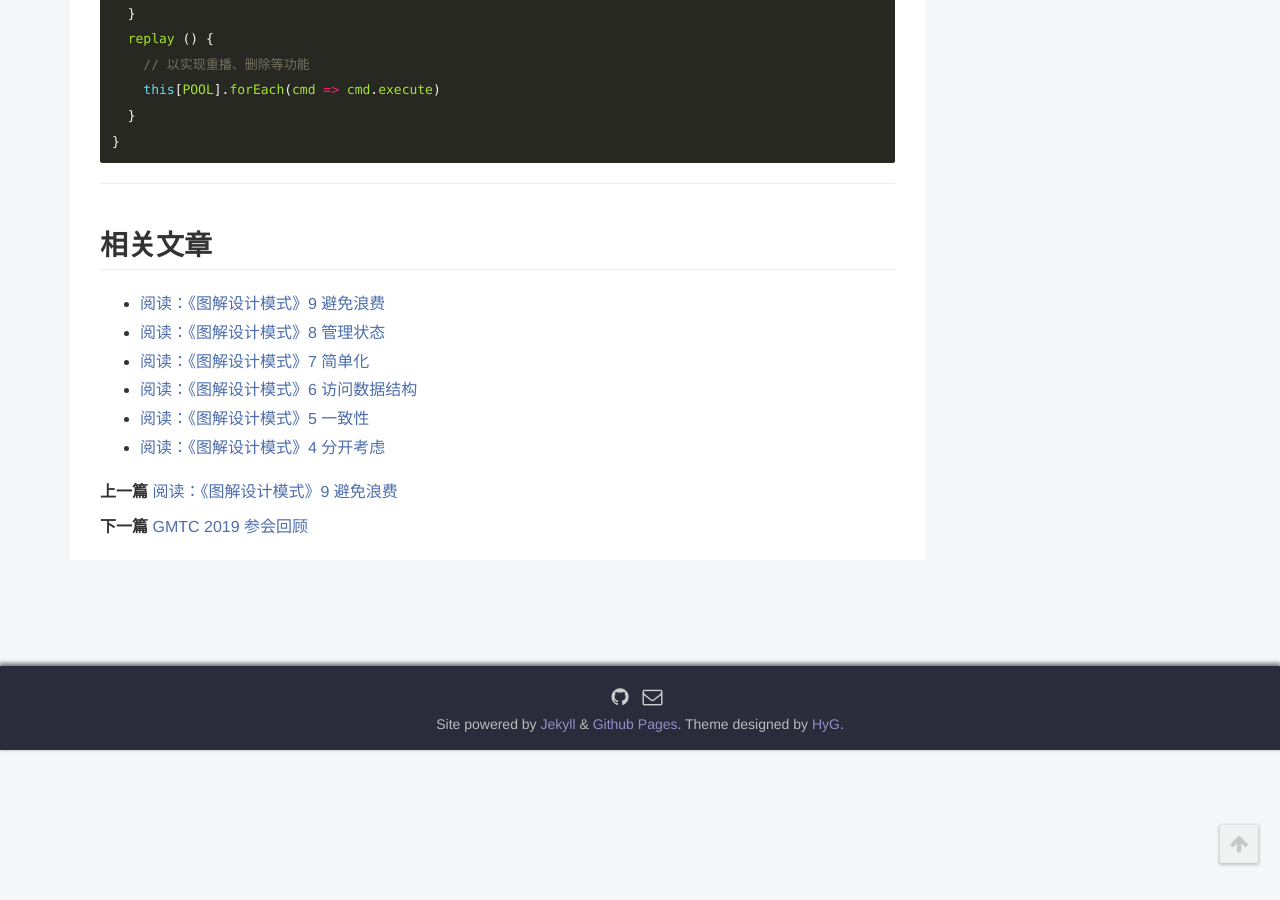
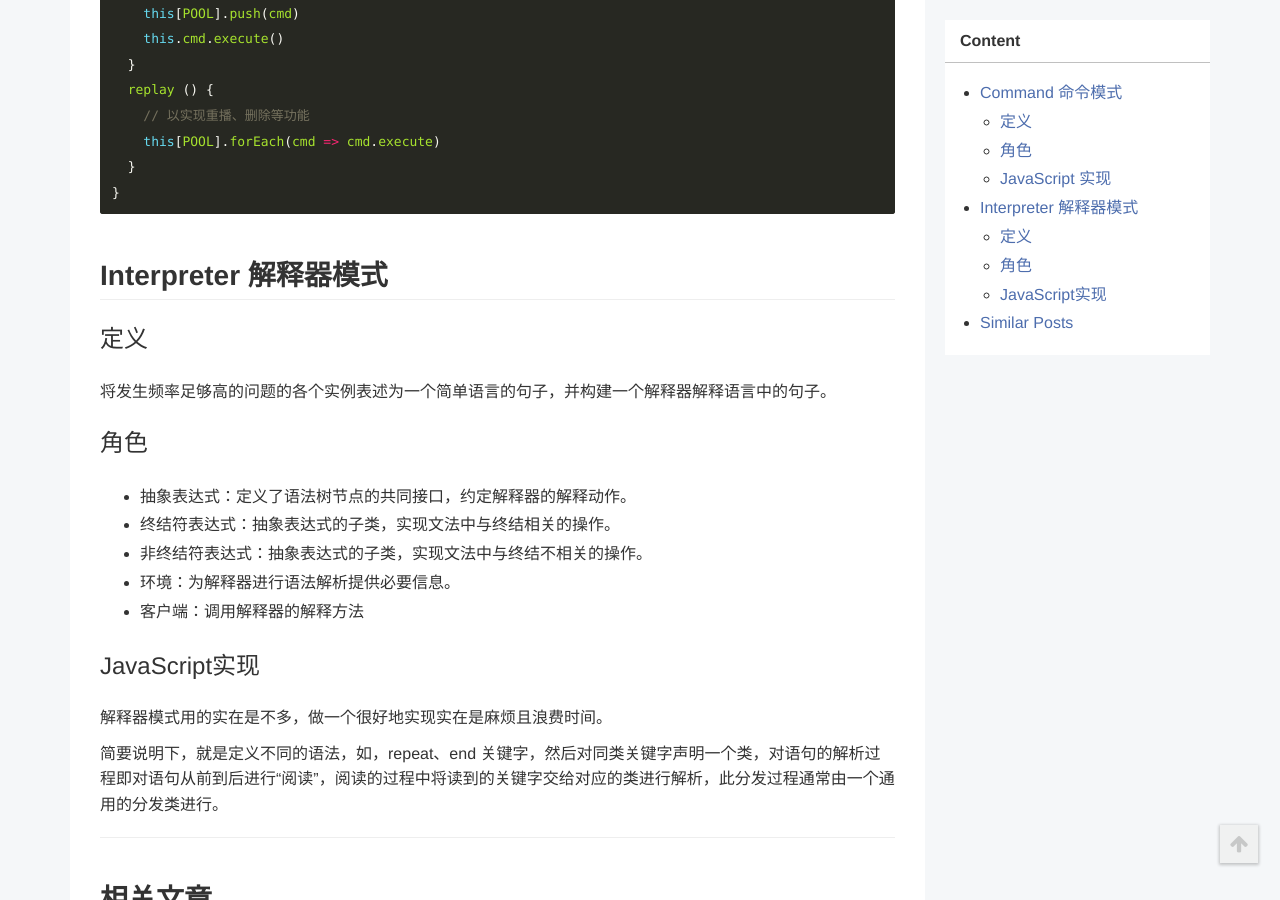
Before and after one commit to toBeTheLight/toBeTheLight.github.io, a Jekyll site: the page built from _posts/2019-05-26-《图解设计模式》10 用类来表现.md, in a window 1280 px wide and 900 px high, scrolled down 2587 px. Built offline with Jekyll 4.4.1, drawn with Linux system fonts in a browser that asks for light colours; a style sheet for code colours, icons or effects is not loaded; some of the changed text lies outside the part shown.

Commit message:
feat: 完

````diff
--- a/_posts/2019-05-26-《图解设计模式》10 用类来表现.md
+++ b/_posts/2019-05-26-《图解设计模式》10 用类来表现.md
@@ -10,7 +10,7 @@ author: toBeTheLight
 {:toc}
 书中将 Command 命令模式、Interpreter 模式归纳为用类表现特殊东西的模式。
 命令模式：将命令封装为一个类，分离命令调用者和命令实现者的责任，以便将命令进行储存、传递、调用、增加与管理。
-解释器模式：
+解释器模式：将发生频率足够高的问题的各个实例表述为一个简单语言的句子，并构建一个解释器解释语言中的句子，其中的语法可以用类来解析。
 
 
 
@@ -111,3 +111,23 @@ class Invoker {
   }
 }
 ```
+
+## Interpreter 解释器模式
+
+### 定义
+
+将发生频率足够高的问题的各个实例表述为一个简单语言的句子，并构建一个解释器解释语言中的句子。
+
+### 角色
+
+* 抽象表达式：定义了语法树节点的共同接口，约定解释器的解释动作。
+* 终结符表达式：抽象表达式的子类，实现文法中与终结相关的操作。
+* 非终结符表达式：抽象表达式的子类，实现文法中与终结不相关的操作。
+* 环境：为解释器进行语法解析提供必要信息。
+* 客户端：调用解释器的解释方法
+
+### JavaScript实现
+
+解释器模式用的实在是不多，做一个很好地实现实在是麻烦且浪费时间。
+
+简要说明下，就是定义不同的语法，如，repeat、end 关键字，然后对同类关键字声明一个类，对语句的解析过程即对语句从前到后进行“阅读”，阅读的过程中将读到的关键字交给对应的类进行解析，此分发过程通常由一个通用的分发类进行。
````
Also changed, not shown: demo.js (added, +34 -0 lines).
